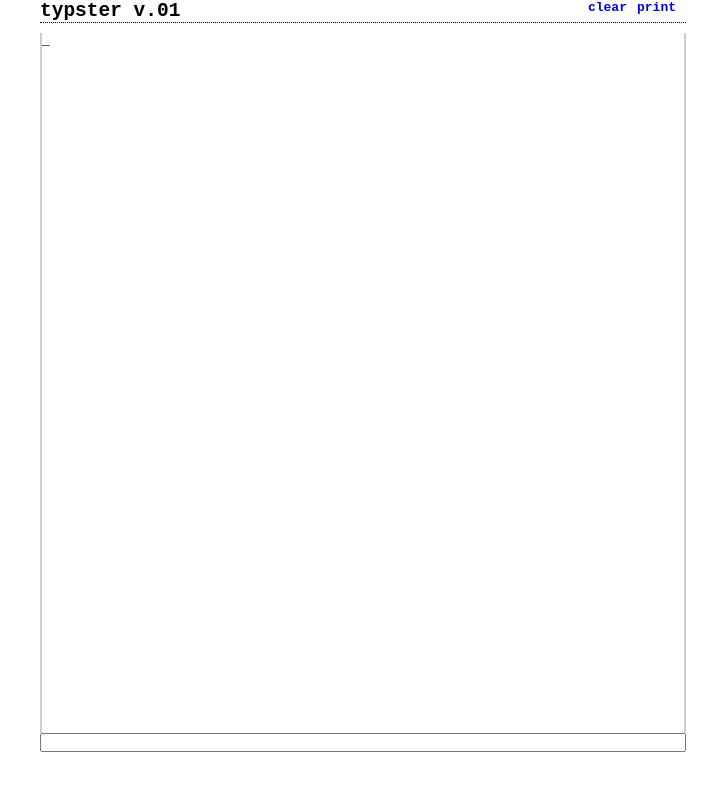
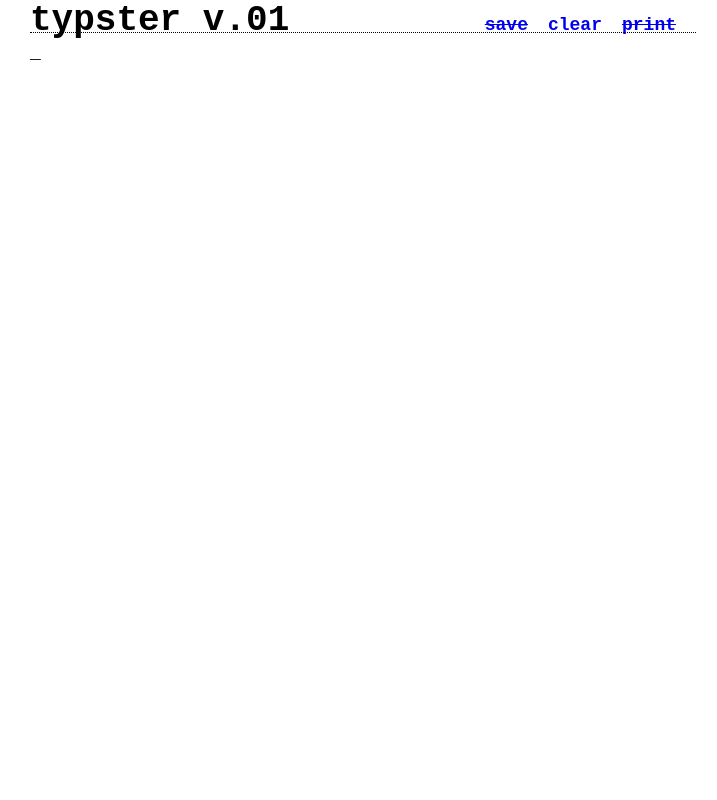
Before and after one commit to nonrational/tapding, a plain HTML site: page index.html in a window 1280 px wide. Shown: the top 800 px of the page, without its empty margins (277-994 px from the left). Drawn offline with nearby package versions, Linux system fonts and the light colour scheme.

Commit message:
more options, scroll as you type

```diff
--- a/index.html
+++ b/index.html
@@ -10,8 +10,9 @@
         <div class="header">
             <h2>typster v.01</h2>
             <ul>
+                <li><a href="#" class="reset unavailable">save</a></li>
                 <li><a href="#" class="reset">clear</a></li>
-                <li><a href="#" class="print">print</a></li>
+                <li><a href="#" class="print unavailable">print</a></li>
             </ul>
         </div>
         <div id="carbon">
--- a/typster.css
+++ b/typster.css
@@ -1,5 +1,6 @@
 * {
     font-family: monospace;
+    font-size: 18px;
     margin: 0;
     padding: 0;
 }
@@ -8,9 +9,11 @@
     vertical-align: middle;
     border-bottom: 1px dotted black;
     margin-bottom: 10px;
+    height: 32px;
 }
 
 h2 {
+    font-size: 36px;
     display: inline-block;
 }
 
@@ -22,16 +25,19 @@ span {
 }
 
 #container {
-    /*80 * 8*/
-    width: 646px;
+    /*80 * 8 = 646*/
+    /*60 * 11 = 660px + 6 pixel padding  = 666px*/
+    width: 666px;
     margin: auto;
     position: relative;
 }
 
 #carbon {
-    height: 700px;
-    border-right: 2px solid #ccc;
-    border-left: 2px solid #ccc;
+    margin-top: 10px;
+    height: 1000px;
+    /*background-color: #FFFBFE;*/
+/*    border-right: 2px solid #ccc;
+    border-left: 2px solid #ccc;*/
     position: relative;
     padding: 0 2px;
 }
@@ -41,7 +47,15 @@ a {
     font-weight: bold;
 }
 
-a:hover {
+a:visited {
+    color: black;
+}
+
+a.unavailable {
+    text-decoration: line-through;
+}
+
+a.unavailable:hover {
     text-decoration: line-through;
 }
 
@@ -49,11 +63,12 @@ ul {
     list-style: none;
     display: inline-block;
     float: right;
+    margin-top: 15px;
 }
 
 li {
     float: left;
-    margin-right: 10px;
+    margin-right: 20px;
 }
 
 .blur {
--- a/typster.js
+++ b/typster.js
@@ -20,13 +20,16 @@ var typewriter = (function($){
 
     // configuration options
     var config = {
-        row_height : 14,
-        col_width  :  8,
+        row_height : 15,
+        col_width  : 11, // 8 (default)
+        max_column : 59,
+        max_row    : 63,
         cursor    : '_',
         backspace_over_newline : true,
-        cursor_blink_interval : 500,
-        key_timing: 225,
-        enable_sounds: true
+        cursor_blink_interval : 0, // 500
+        key_timing: 275,
+        enable_sounds: true,
+        auto_scroll_buffer : 300
     };
 
     var log = console ? console : {error : function(){}, debug : function(){}};
@@ -70,7 +73,11 @@ var typewriter = (function($){
         var left = ((config.col_width  * col) + (leftoff ? leftoff : 0)) + 'px;';
         return 'top:' + top + ' left:' + left;
     }
-    function lastSpan(){ return $('#carbon span.type:last-child'); }
+
+    function lastSpan(){
+        return $('#carbon span.type:last-child');
+    }
+
     function defspan(topoff, leftoff){
         return $('<span>', { 'class' : "type none", 'style' : style(topoff, leftoff) });
     }
@@ -78,8 +85,8 @@ var typewriter = (function($){
     function writeCharacter(char){
         var $next = lastSpan();
 
-        // Don't generate an effect immediately after generating an effect.
-        // Don't generate an effect on the first column.
+        // // Don't generate an effect immediately after generating an effect.
+        // // Don't generate an effect on the first column.
         if($next.hasClass('none') && col > 0){
             // generate effect randomly, insert a new
             // maybe recalculate $next for new span
@@ -108,17 +115,17 @@ var typewriter = (function($){
         }
 
         // special case handling for the end of the line
-        if(col === 79){
+        if(col === config.max_column){
             $next = defspan();
             $carbon.append($next);
-            sfx['return'].play();
+            playSound('return');
         }
 
         $next.append(char);
 
         // TODO sometimes type a blank or a faded letter.
         // only move the cursor if we're not at the end of the page
-        if(col < 79){
+        if(col < config.max_column){
             rowlength[row] = col;
             col++;
         }
@@ -135,6 +142,24 @@ var typewriter = (function($){
         sfx['spacebar']  = new Audio(SFX_DIR+'space.mp3');
     }
 
+    function scrollTo($el){
+        $('html, body').stop().animate({
+            scrollLeft: $el.offset().left,
+            scrollTop:  $el.offset().top  - config.auto_scroll_buffer
+        }, {
+            easing: 'swing',
+            duration: config.key_timing - 50,
+            complete: $.noop,
+            step: $.noop
+        });
+    }
+
+    function playSound(key){
+        if(config.enable_sounds){
+            sfx[key].play();
+        }
+    }
+
     function initialize() {
         row = 0;
         col = 0;
@@ -143,6 +168,7 @@ var typewriter = (function($){
         $carbon.html('').append($cursor).append(defspan());
 
         initializeSoundFX();
+        scrollTo($('head'));
 
         // <blink>
         if(config.cursor_blink_interval > 0){
@@ -154,12 +180,9 @@ var typewriter = (function($){
 
         $(document).unbind('keypress').bind('keypress',function(e){
             // log.debug("[keypress] " + e.keyCode);
-
-
-            sfx['key'+(1 + Math.floor(Math.random()*5))].play();
+            playSound('key'+(1 + Math.floor(Math.random()*5)))
             writeCharacter(String.fromCharCode(e.which));
             $cursor.attr('style', style());
-
         });
 
         $(document).unbind('keydown').bind('keydown', function (e) {
@@ -168,7 +191,7 @@ var typewriter = (function($){
 
             if (e.keyCode === SPACEBAR){
                 e.preventDefault();
-                sfx['spacebar'].play();
+                playSound(['spacebar']);
                 writeCharacter('&nbsp;');
                 $cursor.attr('style', style());
             }
@@ -184,12 +207,13 @@ var typewriter = (function($){
                 }
 
                 col = e.keyCode === RETURN ? 0 : Math.max(col-1, 0);
-                row = e.keyCode === RETURN ? row+1 : row;
+                row = Math.min(config.max_row, e.keyCode === RETURN ? row+1 : row);
 
-                sfx[e.keyCode === RETURN ? 'backspace' : 'backspace'].play();
+                playSound(e.keyCode === RETURN ? 'backspace' : 'backspace');
 
                 $carbon.append(defspan());
                 $cursor.attr('style', style());
+                scrollTo($cursor);
             }
 
             setTimeout(function(){
```
